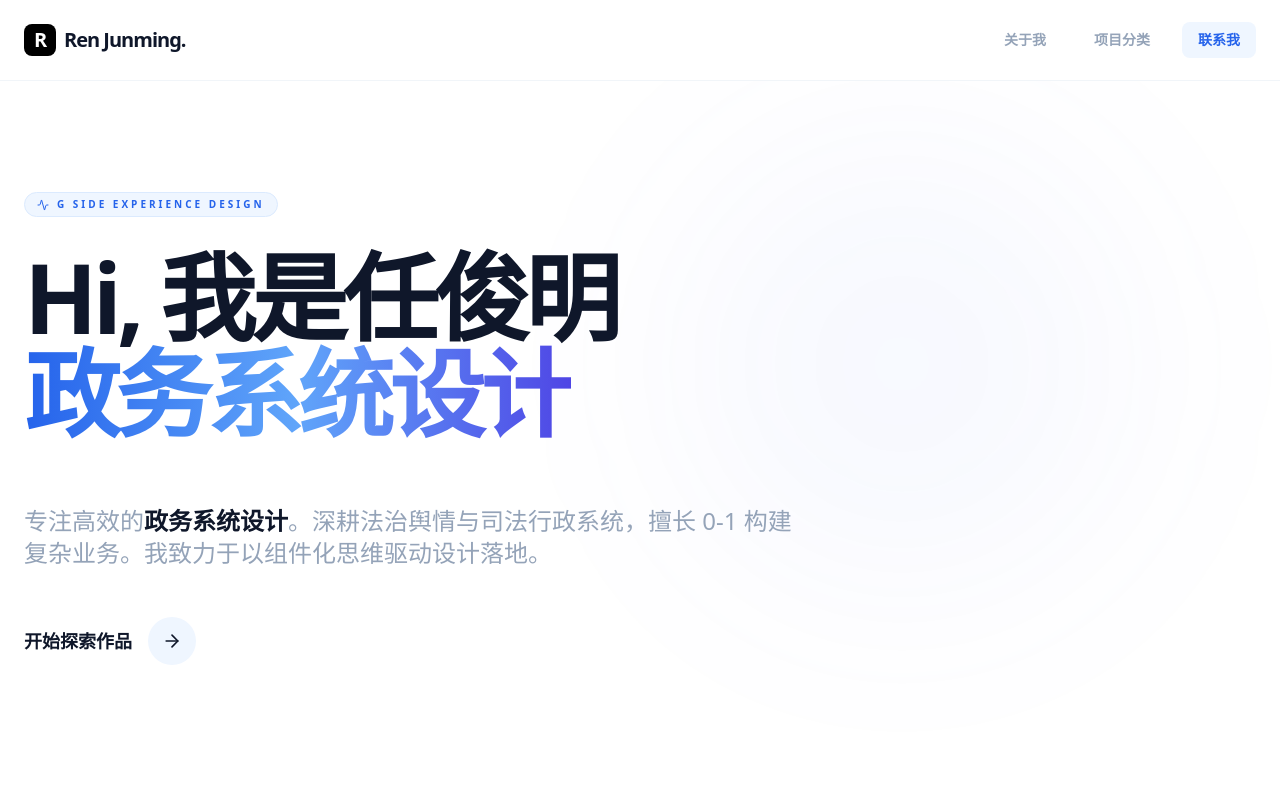
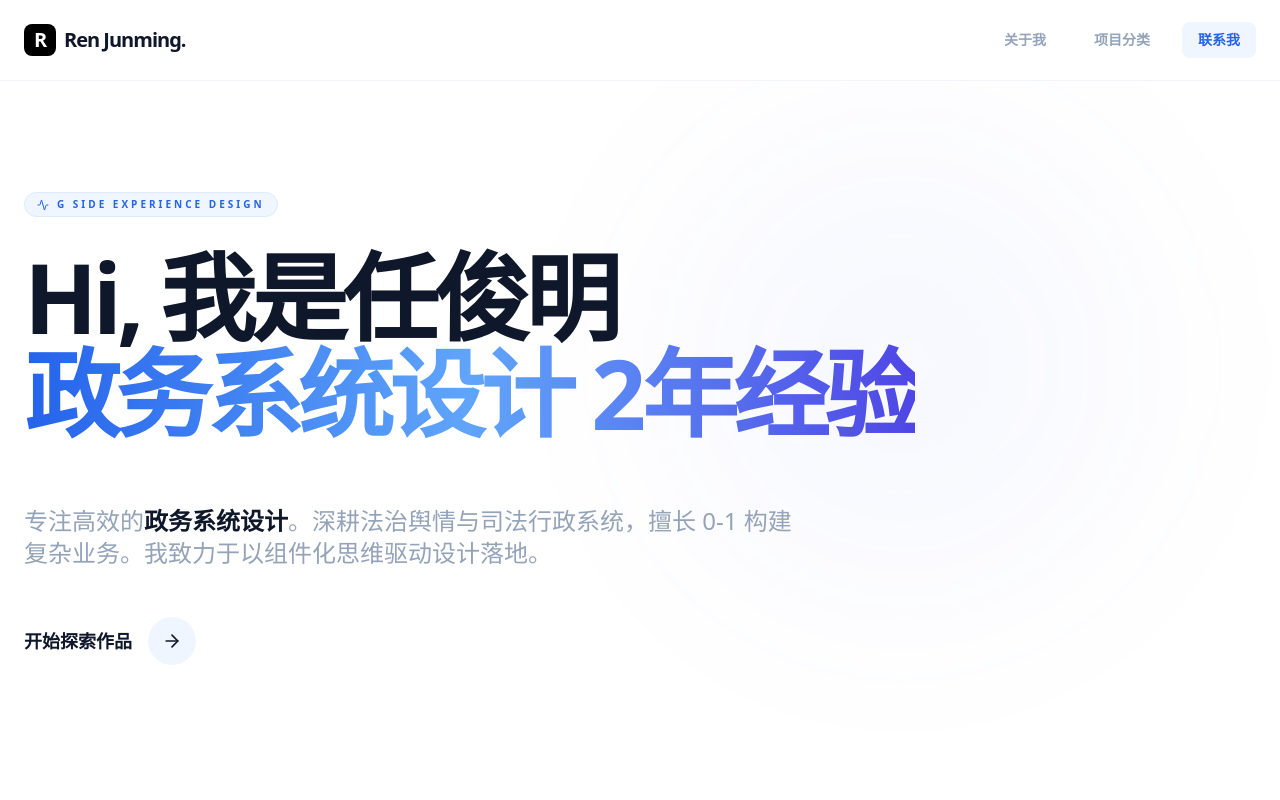
Before and after one commit to hongui/my-portfolio-2, a React (Vite) app: page / in a window 1280 px wide. Shown: the top 800 px of the page. Built offline with nearby package versions, Linux system fonts and the light colour scheme.

Commit message:
Update App.jsx

```diff
--- a/src/App.jsx
+++ b/src/App.jsx
@@ -294,7 +294,7 @@ export default function App() {
             <h1 className="text-6xl md:text-9xl font-black tracking-tighter leading-[0.9] mb-16">
               Hi, 我是任俊明<br />
               <span className="text-transparent bg-clip-text bg-gradient-to-r from-blue-600 via-blue-400 to-indigo-600">
-                政务系统设计
+                政务系统设计 2年经验
               </span>
             </h1>
           </FadeIn>
```
